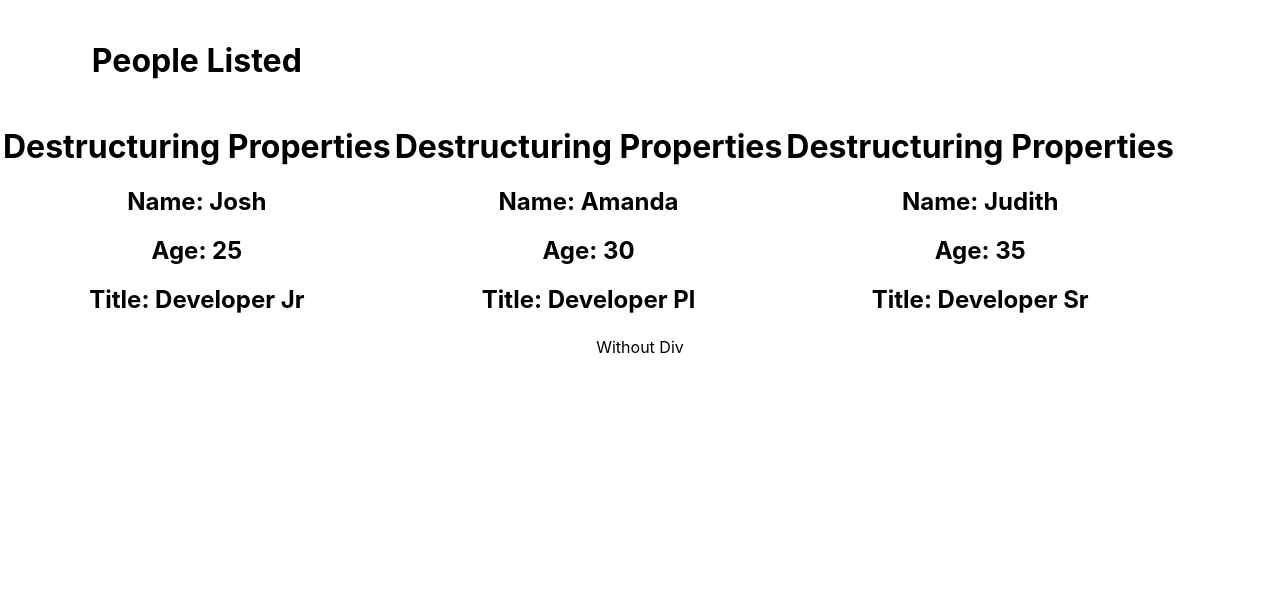
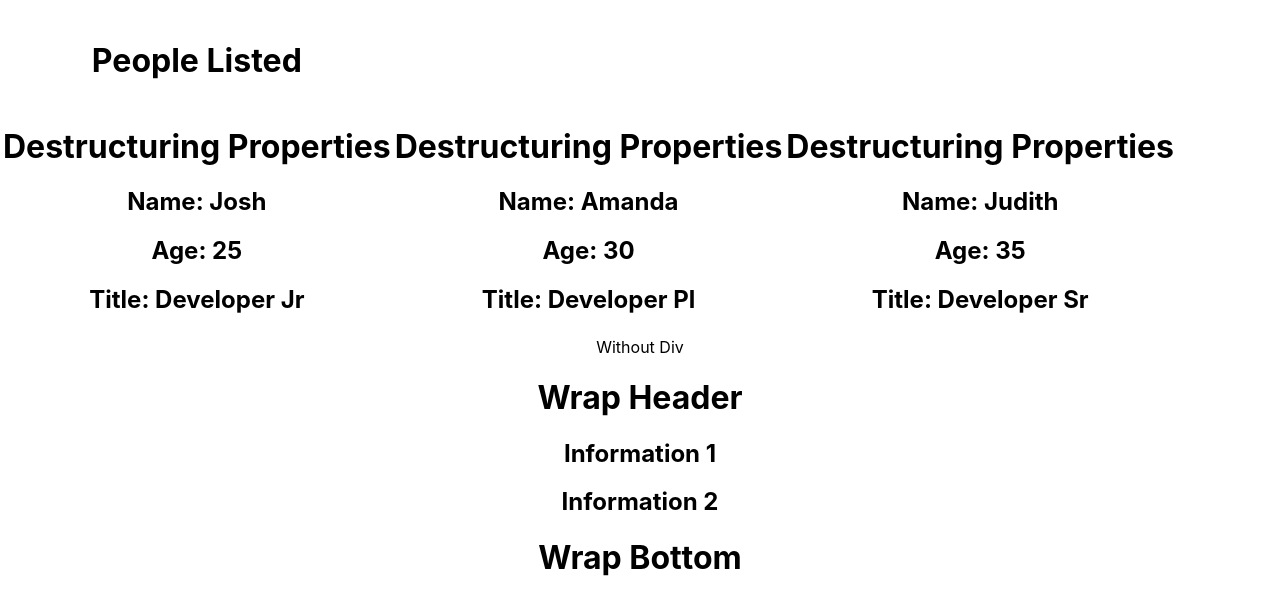
Before and after one commit to rafaelsslemes/basics_react, a React (Create React App) app: page / in a window 1280 px wide. Shown: the part 1740-2354 px from the top of the page. Built offline with nearby package versions, Linux system fonts and the light colour scheme.

Commit message:
Wraping components

```diff
--- a/src/App.js
+++ b/src/App.js
@@ -13,6 +13,7 @@ import ReceiveProperties from './components/ReceiveProperties';
 import DestructProperties from './components/DestructProperties';
 import ListIterated from './components/ListIterated';
 import FragmentExample from './components/FragmentExample';
+import WrapComponent from './components/WrapComponent';
 
 function App() {
 
@@ -39,6 +40,10 @@ function App() {
         <DestructProperties name='Tomas' age={40} title='Software Developer'/>
         <ListIterated people={employees}/>
         <FragmentExample/>
+        <WrapComponent>
+          <h2>Information 1</h2>
+          <h2>Information 2</h2>
+        </WrapComponent>
     </div>
   );
 }
--- /dev/null
+++ b/src/components/WrapComponent.js
@@ -0,0 +1,19 @@
+import React from 'react'
+
+const WrapComponent = ({children}) => {
+  return (
+    <div>
+        <h1>
+            Wrap Header
+        </h1>
+        {/* All content inside tags */}
+            {children}
+        <h1>
+            Wrap Bottom
+        </h1>
+
+    </div>
+  )
+}
+
+export default WrapComponent
```
